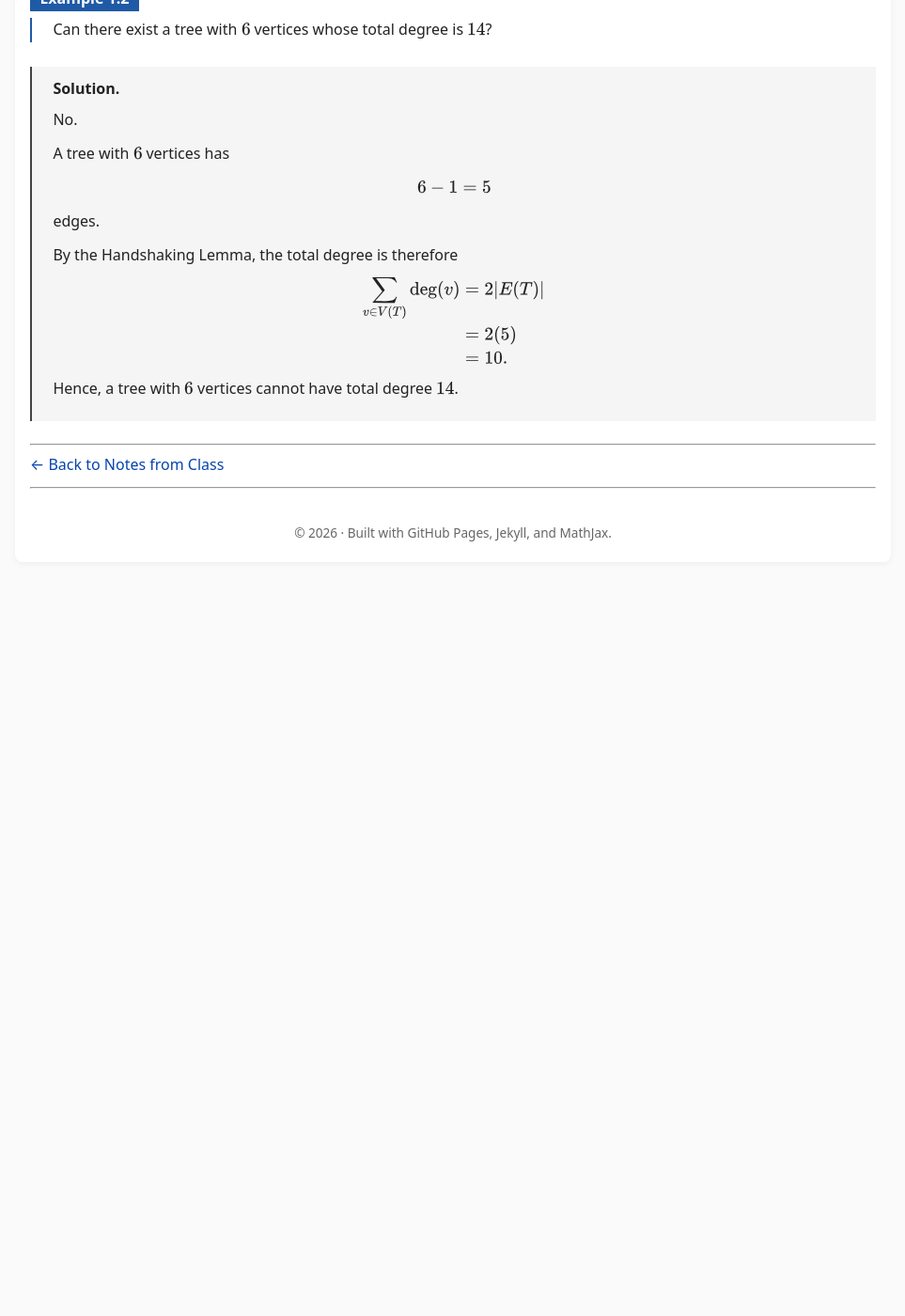
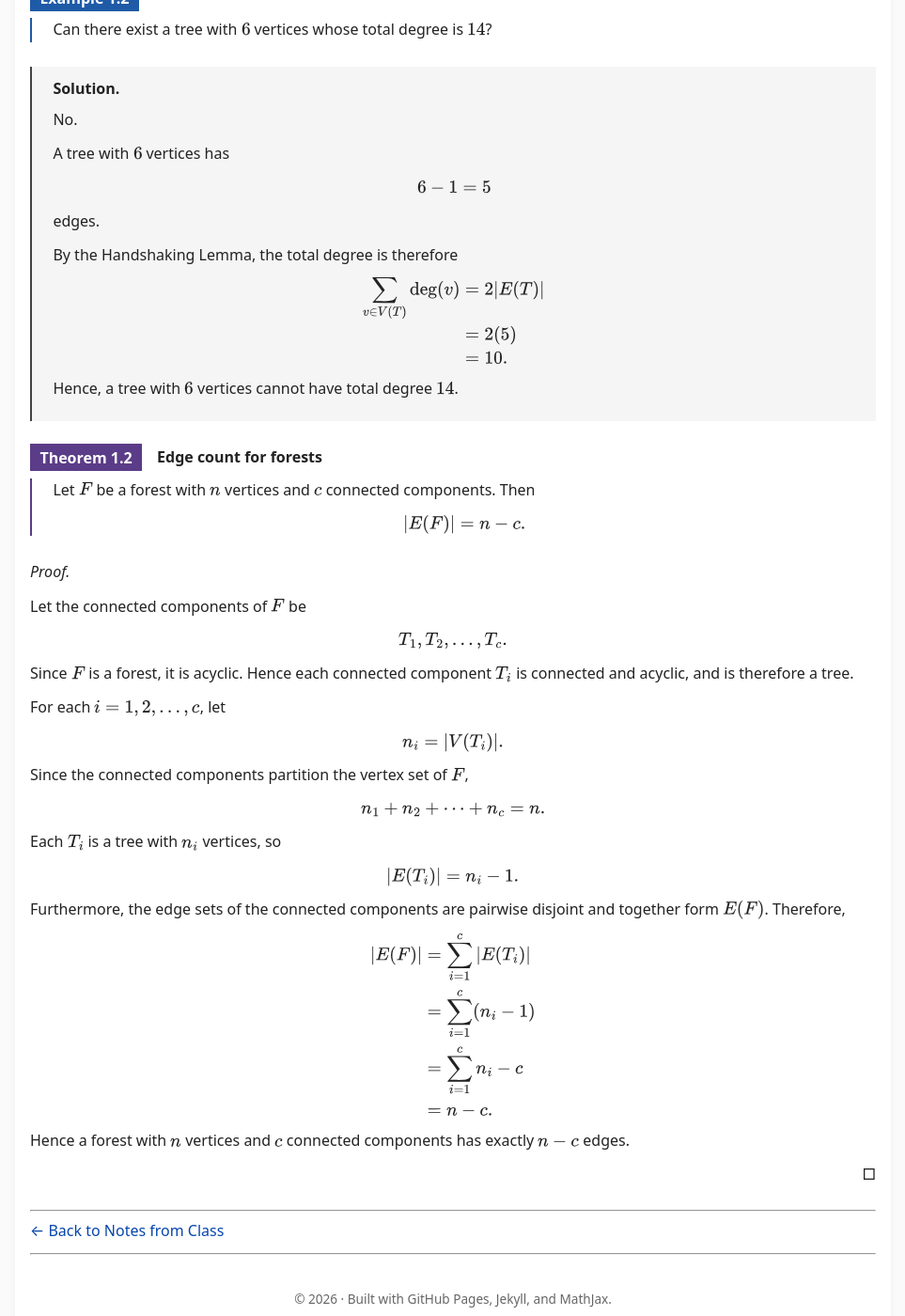
Before and after one commit to SaleemKamaludin/SaleemKamaludin.github.io, a Jekyll site: the page built from courses/math-2276/notes-from-class/supplementary-lecture-5/index.md, in a window 1280 px wide and 1400 px high, scrolled down 2061 px. Shown: the whole window at 94% size, without its empty margins (158-1121 px from the left). Built offline with Jekyll 4.4.1, drawn with Linux system fonts in a browser that asks for light colours; before the commit the page ends 2691 px from its top, so only the background shows below that.

Commit message:
Add edge count theorem for forests

```diff
--- a/courses/math-2276/notes-from-class/supplementary-lecture-5/index.md
+++ b/courses/math-2276/notes-from-class/supplementary-lecture-5/index.md
@@ -344,6 +344,118 @@ These supplementary notes contain typed and expanded material developed during L
 
 </div>
 
+<div id="thm-edge-count-forests" class="math-env theorem">
+
+  <div class="math-env-heading">
+    <span class="math-env-tag">Theorem 1.2</span>
+    <span class="math-env-title">Edge count for forests</span>
+  </div>
+
+  <div class="math-env-body">
+
+    <p>
+      Let \(F\) be a forest with \(n\) vertices and \(c\) connected
+      components. Then
+    </p>
+
+    <div class="display-math">
+
+    \[
+    |E(F)|=n-c.
+    \]
+
+    </div>
+
+  </div>
+
+</div>
+
+
+<div id="thm-edge-count-forests-proof" class="proof">
+
+  <div class="proof-title">Proof.</div>
+
+  <p>
+    Let the connected components of \(F\) be
+  </p>
+
+  <div class="display-math">
+
+  \[
+  T_1,T_2,\ldots,T_c.
+  \]
+
+  </div>
+
+  <p>
+    Since \(F\) is a forest, it is acyclic. Hence each connected component
+    \(T_i\) is connected and acyclic, and is therefore a tree.
+  </p>
+
+  <p>
+    For each \(i=1,2,\ldots,c\), let
+  </p>
+
+  <div class="display-math">
+
+  \[
+  n_i=|V(T_i)|.
+  \]
+
+  </div>
+
+  <p>
+    Since the connected components partition the vertex set of \(F\),
+  </p>
+
+  <div class="display-math">
+
+  \[
+  n_1+n_2+\cdots+n_c=n.
+  \]
+
+  </div>
+
+  <p>
+    Each \(T_i\) is a tree with \(n_i\) vertices, so
+  </p>
+
+  <div class="display-math">
+
+  \[
+  |E(T_i)|=n_i-1.
+  \]
+
+  </div>
+
+  <p>
+    Furthermore, the edge sets of the connected components are pairwise
+    disjoint and together form \(E(F)\). Therefore,
+  </p>
+
+  <div class="display-math">
+
+  \[
+  \begin{aligned}
+  |E(F)|
+  &=\sum_{i=1}^{c}|E(T_i)| \\
+  &=\sum_{i=1}^{c}(n_i-1) \\
+  &=\sum_{i=1}^{c}n_i-c \\
+  &=n-c.
+  \end{aligned}
+  \]
+
+  </div>
+
+  <p>
+    Hence a forest with \(n\) vertices and \(c\) connected components has
+    exactly \(n-c\) edges.
+  </p>
+
+  <div style="text-align: right;">&#9633;</div>
+
+</div>
+
 ---
 
 [← Back to Notes from Class]({{ '/courses/math-2276/notes-from-class/' | relative_url }})
```
